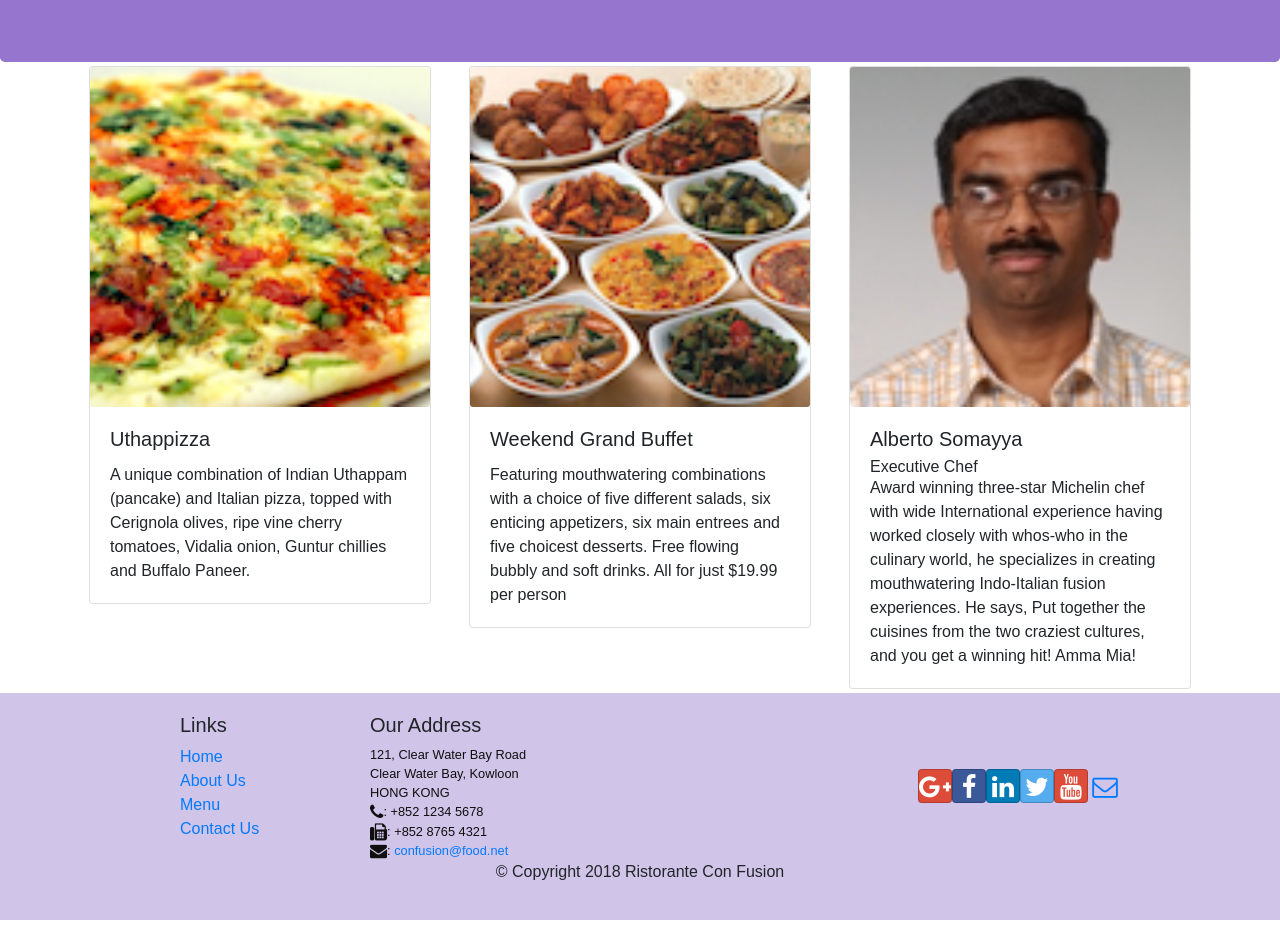
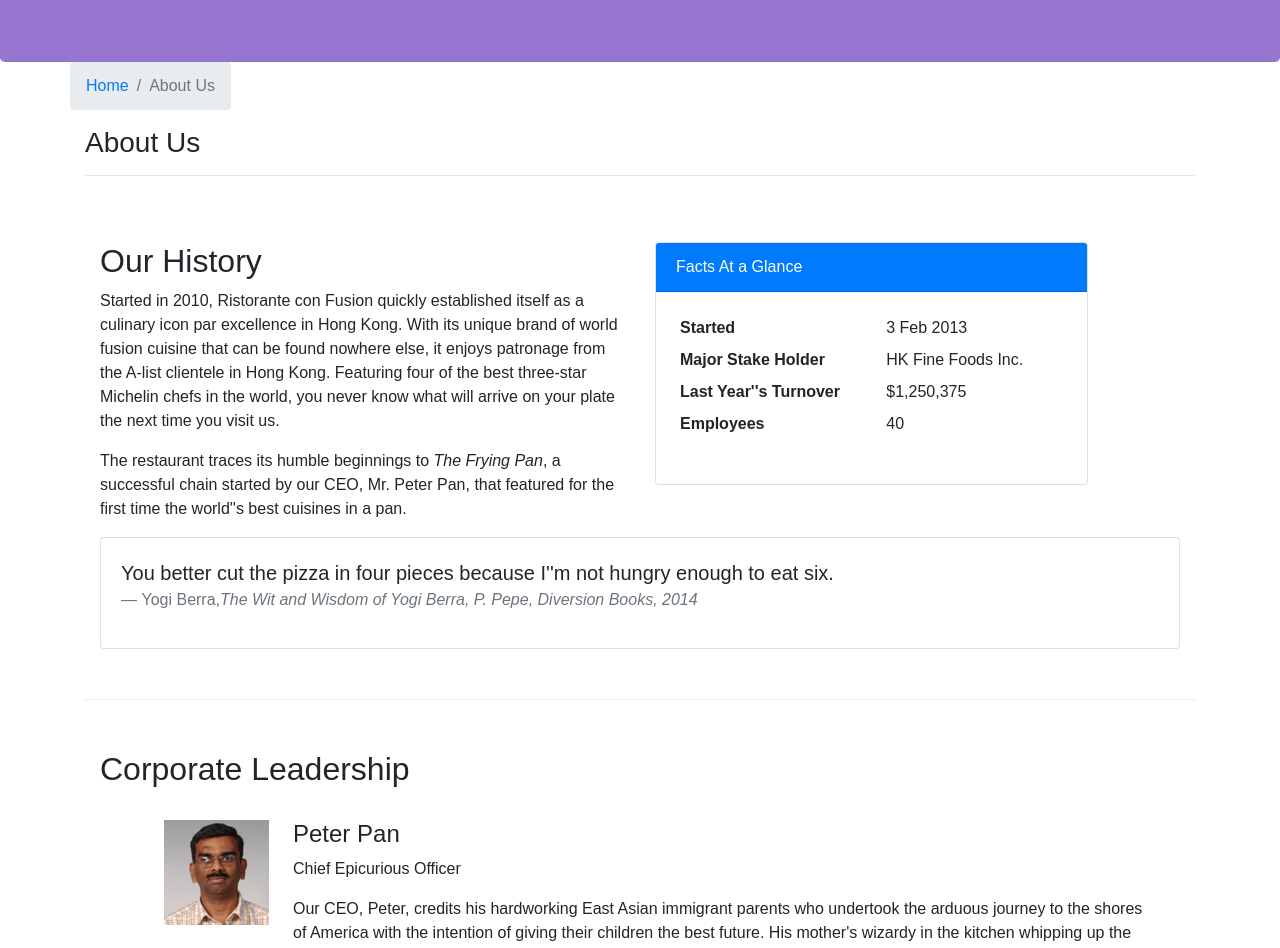
Before and after one commit to SatyajitChoudhary/RestataurantDishDetail, a React (Create React App) app: page /aboutus in a window 1280 px wide. Before the commit this address led to /home. Shown: the part 280-1228 px from the top of the page. Before the commit the page ends 1200 px from the top, so only its background shows below. Built offline with nearby package versions, Linux system fonts and the light colour scheme.

Commit message:
Implemented About Us

```diff
--- /dev/null
+++ b/src/components/AboutComponent.js
@@ -0,0 +1,87 @@
+import React from 'react';
+import { Breadcrumb, BreadcrumbItem, Card, CardBody, CardHeader, Media } from 'reactstrap';
+import { Link } from 'react-router-dom';
+
+function RenderLeader({leader}){
+  return(
+    <Media className="m-4" key={leader.id}>
+      <Media className="mr-4" >
+        <Media object src={leader.image} alt="image" />
+      </Media>
+      <Media body>
+          <Media heading>
+            {leader.name}
+          </Media>
+          <p>{leader.designation}</p>
+          <p>{leader.description}</p>
+      </Media>
+    </Media>
+  );
+}
+
+function About(props) {
+    return(
+        <div className="container">
+            <div className="row">
+                <Breadcrumb>
+                    <BreadcrumbItem><Link to="/home">Home</Link></BreadcrumbItem>
+                    <BreadcrumbItem active>About Us</BreadcrumbItem>
+                </Breadcrumb>
+                <div className="col-12">
+                    <h3>About Us</h3>
+                    <hr />
+                </div>
+            </div>
+            <div className="row row-content">
+                <div className="col-12 col-md-6">
+                    <h2>Our History</h2>
+                    <p>Started in 2010, Ristorante con Fusion quickly established itself as a culinary icon par excellence in Hong Kong. With its unique brand of world fusion cuisine that can be found nowhere else, it enjoys patronage from the A-list clientele in Hong Kong.  Featuring four of the best three-star Michelin chefs in the world, you never know what will arrive on your plate the next time you visit us.</p>
+                    <p>The restaurant traces its humble beginnings to <em>The Frying Pan</em>, a successful chain started by our CEO, Mr. Peter Pan, that featured for the first time the world''s best cuisines in a pan.</p>
+                </div>
+                <div className="col-12 col-md-5">
+                    <Card>
+                        <CardHeader className="bg-primary text-white">Facts At a Glance</CardHeader>
+                        <CardBody>
+                            <dl className="row p-1">
+                                <dt className="col-6">Started</dt>
+                                <dd className="col-6">3 Feb 2013</dd>
+                                <dt className="col-6">Major Stake Holder</dt>
+                                <dd className="col-6">HK Fine Foods Inc.</dd>
+                                <dt className="col-6">Last Year''s Turnover</dt>
+                                <dd className="col-6">$1,250,375</dd>
+                                <dt className="col-6">Employees</dt>
+                                <dd className="col-6">40</dd>
+                            </dl>
+                        </CardBody>
+                    </Card>
+                </div>
+                <div className="col-12">
+                    <Card>
+                        <CardBody className="bg-faded">
+                            <blockquote className="blockquote">
+                                <p className="mb-0">You better cut the pizza in four pieces because
+                                    I''m not hungry enough to eat six.</p>
+                                <footer className="blockquote-footer">Yogi Berra,
+                                <cite title="Source Title">The Wit and Wisdom of Yogi Berra,
+                                    P. Pepe, Diversion Books, 2014</cite>
+                                </footer>
+                            </blockquote>
+                        </CardBody>
+                    </Card>
+                </div>
+            </div>
+            <div className="row row-content">
+                <div className="col-12">
+                    <h2>Corporate Leadership</h2>
+                </div>
+                <div className="col-12">
+                    <Media list>
+                        {props.leaders.map((leader)=><RenderLeader leader={leader}/>)}
+                    </Media>
+                </div>
+            </div>
+        </div>
+    );
+}
+
+export default About;
--- a/src/components/MainComponent.js
+++ b/src/components/MainComponent.js
@@ -11,7 +11,7 @@
 import { COMMENTS } from '../shared/comments';
 import { PROMOTIONS } from '../shared/promotions';
 import { LEADERS } from '../shared/leaders';
-
+import About from './AboutComponent';
 
 class Main extends Component {
 
@@ -49,6 +49,7 @@
               <Route exact path='/menu' component={() => <Menu dishes={this.state.dishes} />} />
               <Route path='/menu/:dishId' component={DishWithId} />
               <Route exact path='/contactus' component={Contact} />} />
+              <Route exact path='/aboutus' component={()=><About leaders={this.state.leaders} />} />
               <Redirect to="/home" />
         </Switch>
         <Footer />
```
Also changed, not shown: src/components/DishdetailComponent.js (+1 -11 lines).
